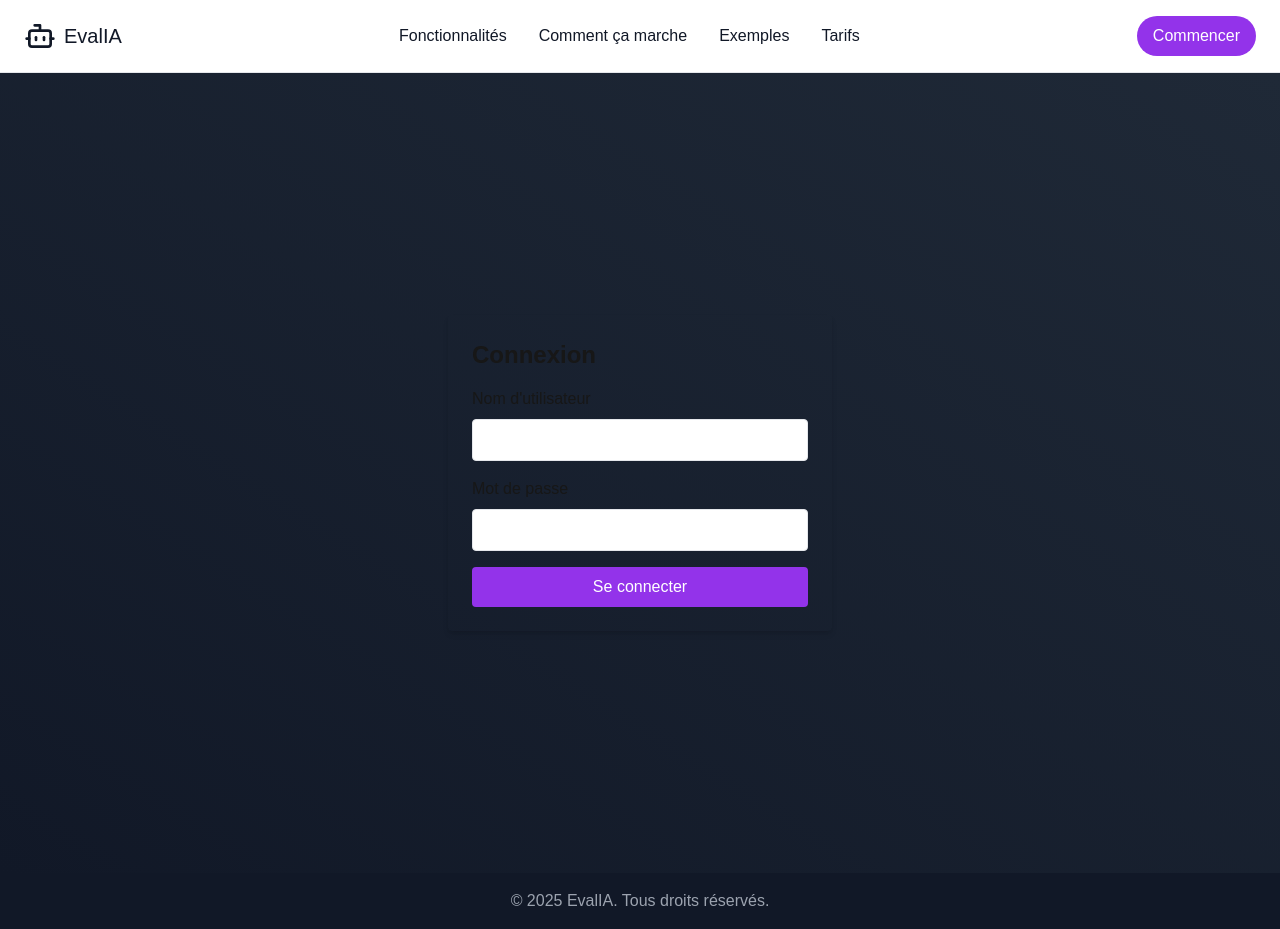
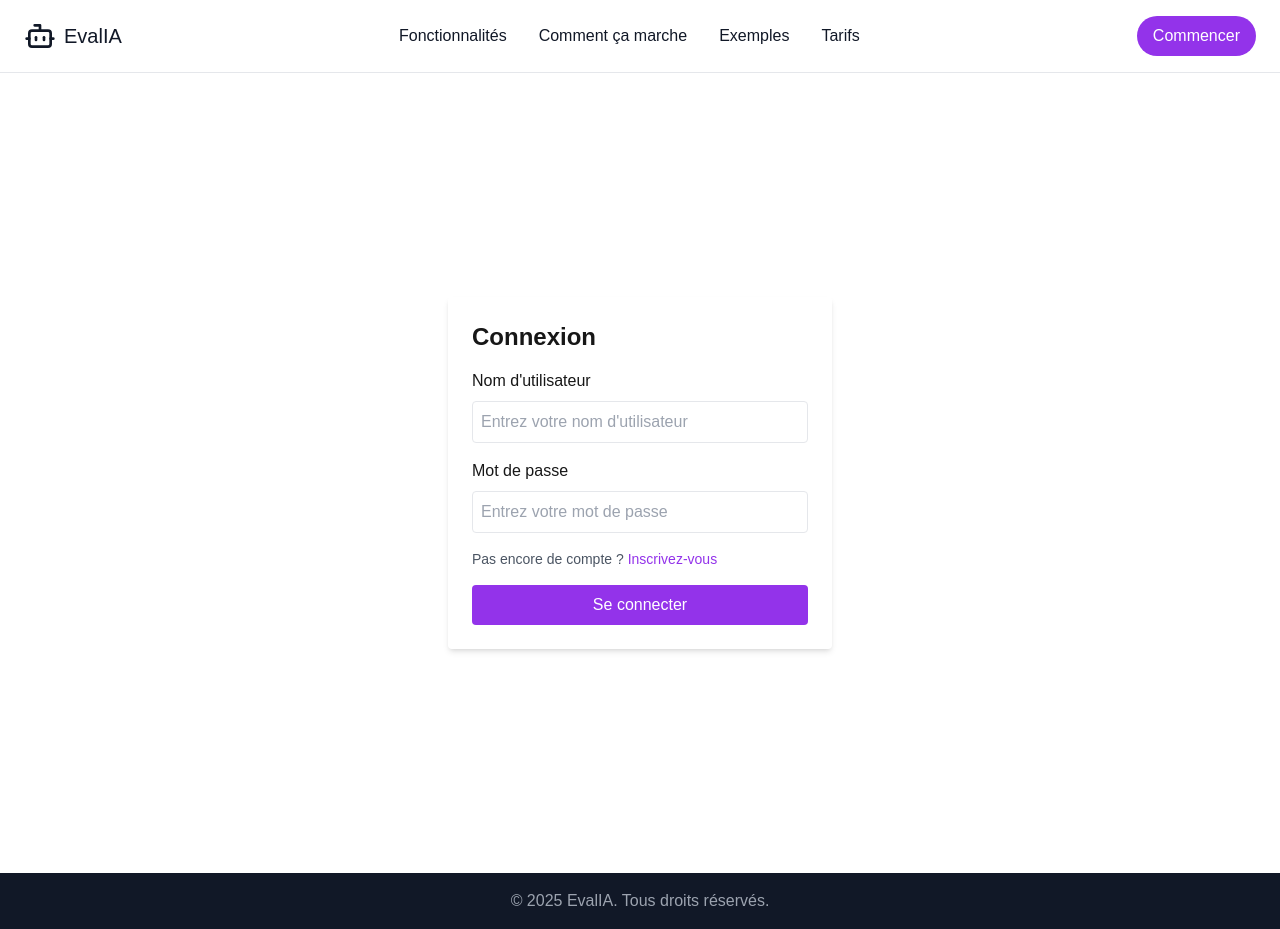
Before and after one commit to JoharyJonathan/Hackathon-evaluationparia, a Next.js app in the folder client/: page /login in a window 1280 px wide. Built offline with nearby package versions, Linux system fonts and the light colour scheme.

Commit message:
Commit front2

```diff
--- a/client/app/(auth)/login/page.tsx
+++ b/client/app/(auth)/login/page.tsx
@@ -5,7 +5,7 @@ import LoginForm from "@/app/components/auth/LoginForm";
 
 export default function LoginPage() {
   return (
-    <div className="min-h-screen flex items-center justify-center bg-gradient-to-tr from-gray-900 to-gray-800">
+    <div className="min-h-screen flex items-center justify-center">
       <LoginForm />
     </div>
   );
--- a/client/app/components/auth/LoginForm.tsx
+++ b/client/app/components/auth/LoginForm.tsx
@@ -1,5 +1,6 @@
 "use client";
 import { useState } from "react";
+import Link from "next/link";
 
 export default function LoginForm() {
   const [username, setUsername] = useState("");
@@ -13,7 +14,7 @@ export default function LoginForm() {
     setSuccess("");
 
     try {
-      const response = await fetch("http://localhost:8000/authe/login/", {
+      const response = await fetch("http://localhost:8000/auth/login/", {
         method: "POST",
         headers: {
           "Content-Type": "application/json",
@@ -39,12 +40,13 @@ export default function LoginForm() {
       <h1 className="text-2xl font-bold mb-4">Connexion</h1>
       {error && <p className="text-red-500 mb-4">{error}</p>}
       {success && <p className="text-green-500 mb-4">{success}</p>}
-      <label className="block mb-2">Nom d&apos;utilisateur</label>
+      <label className="block mb-2">Nom d'utilisateur</label>
       <input
         type="text"
         value={username}
         onChange={(e: React.ChangeEvent<HTMLInputElement>) => setUsername(e.target.value)}
         className="w-full p-2 border rounded mb-4 bg-white text-black"
+        placeholder="Entrez votre nom d'utilisateur"
       />
       <label className="block mb-2">Mot de passe</label>
       <input
@@ -52,7 +54,11 @@ export default function LoginForm() {
         value={password}
         onChange={(e: React.ChangeEvent<HTMLInputElement>) => setPassword(e.target.value)}
         className="w-full p-2 border rounded mb-4 bg-white text-black"
+        placeholder="Entrez votre mot de passe"
       />
+      <p className="text-sm text-gray-600 mb-4">
+        Pas encore de compte ? <Link href="/register" className="text-purple-600 hover:underline">Inscrivez-vous</Link>
+      </p>
       <button type="submit" className="w-full bg-purple-600 text-white p-2 rounded">
         Se connecter
       </button>
--- a/client/app/components/auth/RegisterForm.tsx
+++ b/client/app/components/auth/RegisterForm.tsx
@@ -1,4 +1,5 @@
 "use client";
+import Link from "next/link";
 import { useState } from "react";
 
 export default function RegisterForm() {
@@ -62,6 +63,9 @@ export default function RegisterForm() {
         onChange={(e) => setPassword(e.target.value)}
         className="w-full p-2 border rounded mb-4"
       />
+      <p className="text-sm text-gray-600 mb-4">
+        Pas encore de compte ? <Link href="/register" className="text-purple-600 hover:underline">Inscrivez-vous</Link>
+      </p>
       <button type="submit" className="w-full bg-purple-600 text-white p-2 rounded">
         S'inscrire
       </button>
```
